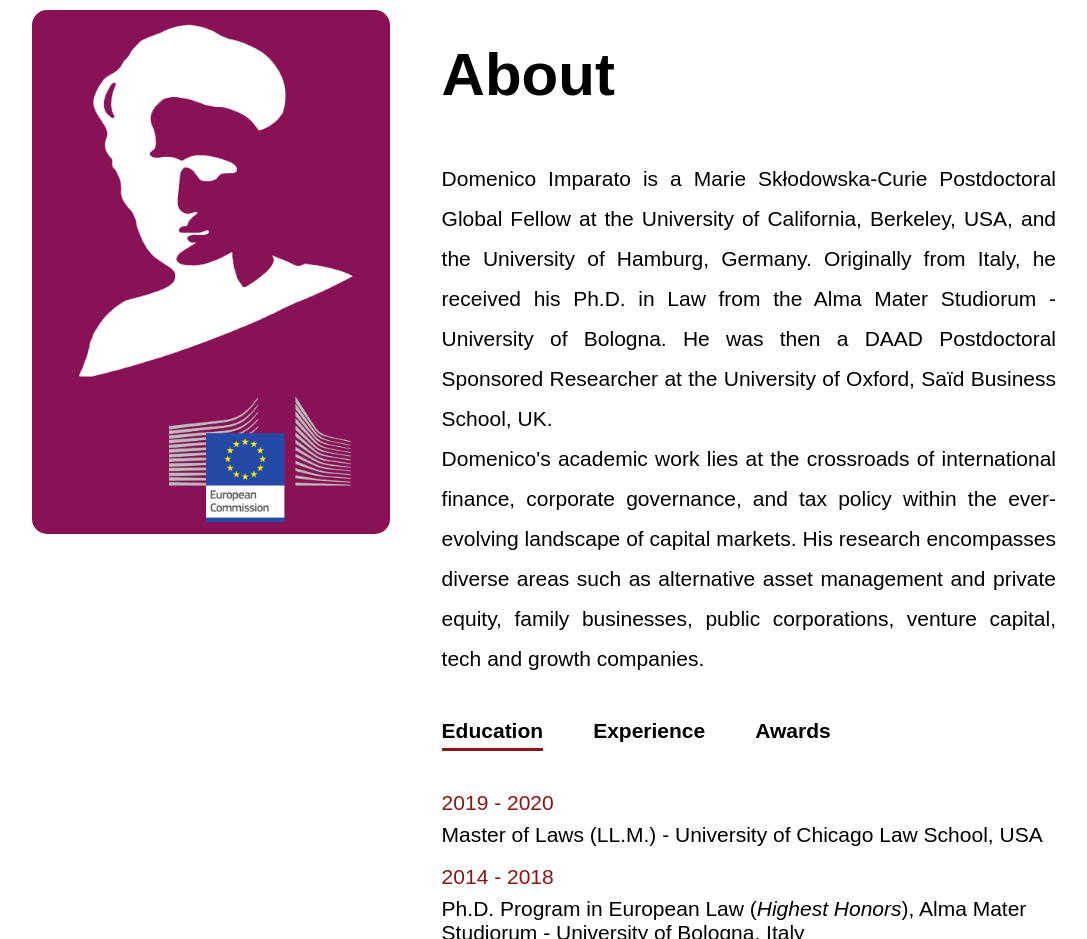
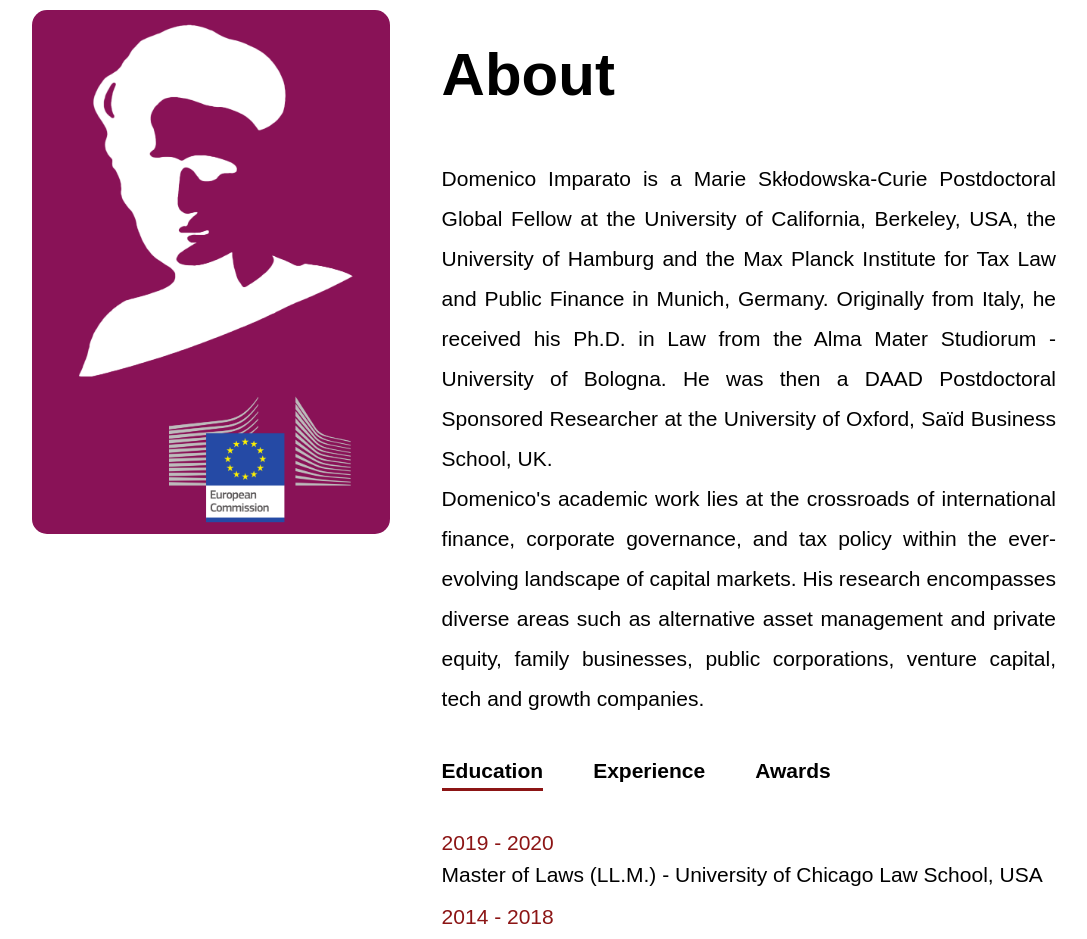
Before and after one commit to estranged18/portfolio_nico, a plain HTML site: page index.html in a window 1280 px wide. Shown: the part 920-1859 px from the top of the page, without its empty margins (96-1183 px from the left). Drawn offline with Linux system fonts and the light colour scheme.

Commit message:
added Max Planck in About section

```diff
--- a/index.html
+++ b/index.html
@@ -46,7 +46,7 @@
             </div>
             <div class="about-col-2">
                 <h1 class="title">About</h1>
-                <p class="sub-title">Domenico Imparato is a Marie Skłodowska-Curie Postdoctoral Global Fellow at the University of California, Berkeley, USA, and the University of Hamburg, Germany. Originally from Italy, he received his Ph.D. in Law from the Alma Mater Studiorum - University of Bologna. He was then a DAAD Postdoctoral Sponsored Researcher at the University of Oxford, Saïd Business School, UK.
+                <p class="sub-title">Domenico Imparato is a Marie Skłodowska-Curie Postdoctoral Global Fellow at the University of California, Berkeley, USA, the University of Hamburg and the Max Planck Institute for Tax Law and Public Finance in Munich, Germany. Originally from Italy, he received his Ph.D. in Law from the Alma Mater Studiorum - University of Bologna. He was then a DAAD Postdoctoral Sponsored Researcher at the University of Oxford, Saïd Business School, UK.
                     <br>Domenico's academic work lies at the crossroads of international finance, corporate governance, and tax policy within the ever-evolving landscape of capital markets. His research encompasses diverse areas such as alternative asset management and private equity, family businesses, public corporations, venture capital, tech and growth companies.
                 </p>
 
```
